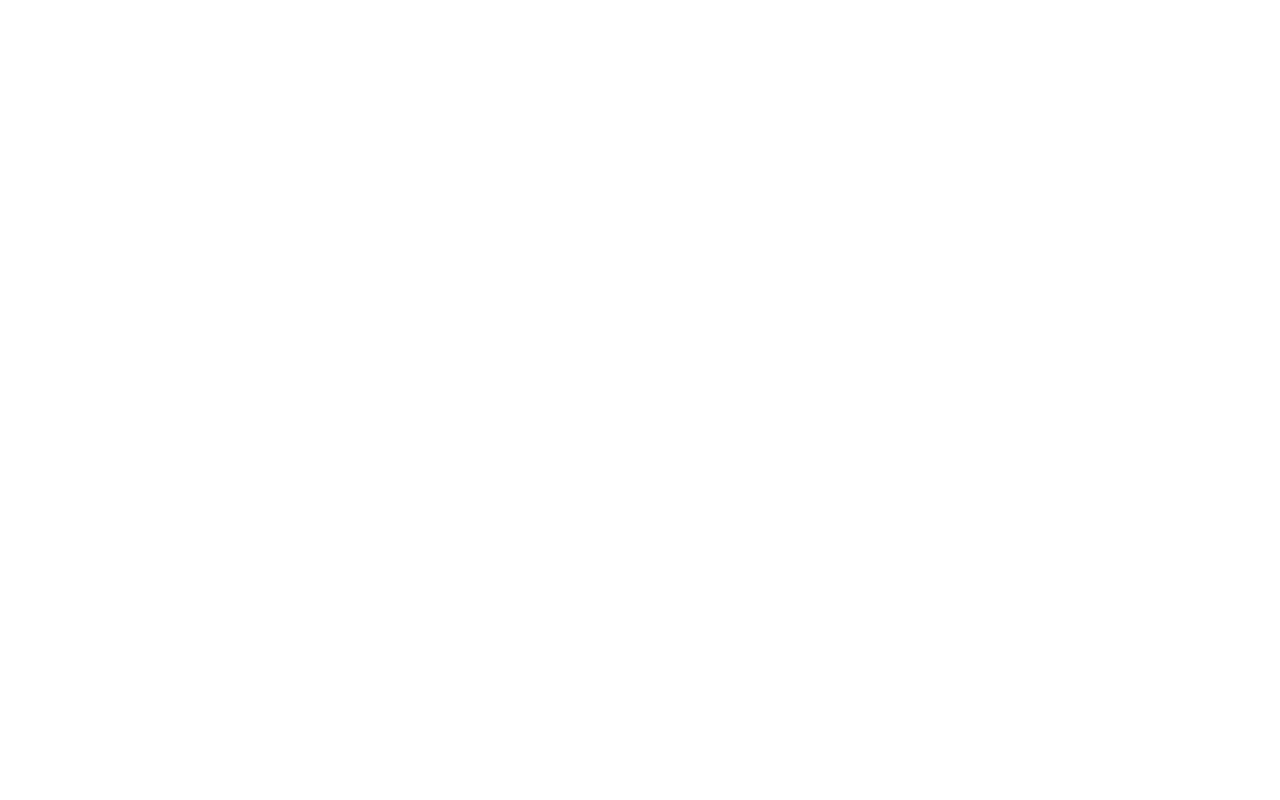
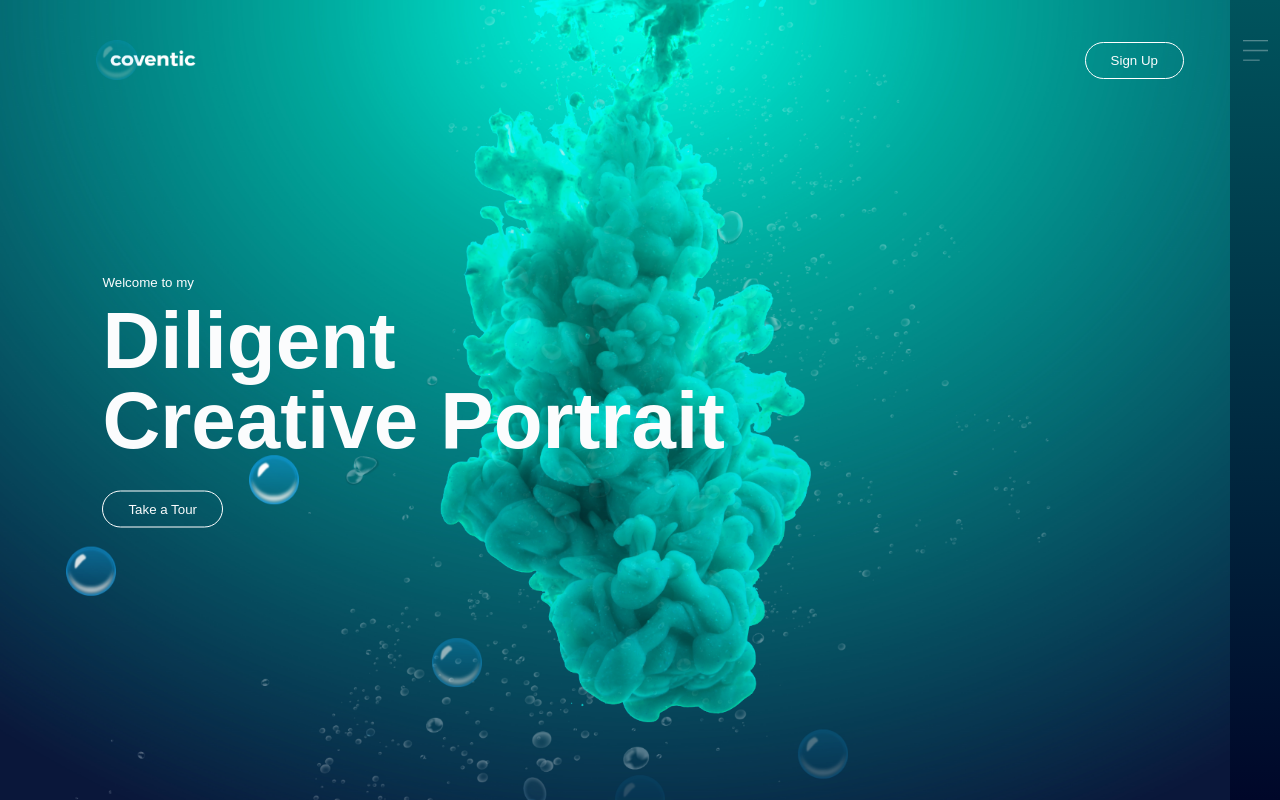
Before and after one commit to Francis-maina/landing-page, a plain HTML site: page index.html in a window 1280 px wide. Drawn offline with Linux system fonts and the light colour scheme.

Commit message:
fina commits

```diff
--- a/index.html
+++ b/index.html
@@ -8,7 +8,30 @@
 </head>
 <body>
     <div class="hero">
+        <div class="navbar">
+            <img src="Images/logo.png" class="logo">
+            <button type="button">Sign Up</button>
+        </div>
+         <div class="content">
+             <small>Welcome to my</small>
+             <h1>Diligent<br>Creative Portrait</h1>
+             <button type="button">Take a Tour</button>
+         </div>
+         <div class="side-bar">
+             <img src="Images/menu.png" class="menu">
+         </div>
 
+         <div class="bubbles">
+            <img src="Images/bubble.png" alt="">
+            <img src="Images/bubble.png" alt="">
+            <img src="Images/bubble.png" alt="">
+            <img src="Images/bubble.png" alt="">
+            <img src="Images/bubble.png" alt="">
+            <img src="Images/bubble.png" alt="">
+            <img src="Images/bubble.png" alt="">
+        </div>
     </div>
+
+
 </body>
 </html>
--- a/style.css
+++ b/style.css
@@ -0,0 +1,115 @@
+*{
+    margin: 0;
+    padding: 0;
+    font-family: sans-serif;
+}
+.hero{
+    width: 100%;
+    height: 100vh;
+    background-image: url(Images/background.png);
+    background-size: cover;
+    background-position: center;
+    position: relative;
+    overflow: hidden;
+}
+.logo{
+    width: 100px;
+    cursor: pointer;
+}
+.navbar{
+    width: 85%;
+    height: 15%;
+    margin: auto;
+    display: flex;
+    align-items: center;
+    justify-content: space-between;
+}
+button{
+    color: #fbfcfd;
+    padding: 10px 25px;
+    background: transparent;
+    border: 1px solid white;
+    border-radius: 20px;
+    outline: none;
+    cursor: pointer;
+}
+.content{
+    color: #fbfcfd;
+    position: absolute;
+    top: 50%;
+    left: 8%;
+    transform: translateY(-50%);
+    z-index: 2;
+}
+h1{
+    font-size: 80px;
+    margin: 10px 0 30px;
+    line-height: 80px;
+}
+.side-bar{
+    width: 50px;
+    height: 100vh;
+    background: linear-gradient(#00545d, #000729);
+    position: absolute;
+    right: 0;
+    top: 0;
+}
+.menu{
+    display: block;
+    width: 25px;
+    margin: 40px auto 0;
+    cursor: pointer;
+}
+.bubbles img{
+    width: 50px;
+    animation: bubble 7s linear infinite;
+}
+.bubbles{
+    width: 100%;
+    display: flex;
+    align-items: center;
+    justify-content: space-around;
+    position: absolute;
+    bottom: -70px;
+}
+@keyframes bubble{
+    0%{
+        transform: translateY(0);
+        opacity: 0;
+    }
+    50%{
+
+        opacity: 1;
+    }
+    70%{
+
+        opacity: 1;
+    }
+    100%{
+        transform: translateY(-80vh);
+        opacity: 0;
+    }
+}
+
+
+.bubbles img:nth-child(1){
+    animation-delay: 2s;
+}
+.bubbles img:nth-child(2){
+    animation-delay: 1s;
+}
+.bubbles img:nth-child(3){
+    animation-delay: 3s;
+}
+.bubbles img:nth-child(4){
+    animation-delay: 4.5s;
+}
+.bubbles img:nth-child(5){
+    animation-delay: 4s;
+}
+.bubbles img:nth-child(6){
+    animation-delay: 6s;
+}
+.bubbles img:nth-child(7){
+    animation-delay: 7s;
+}
```
